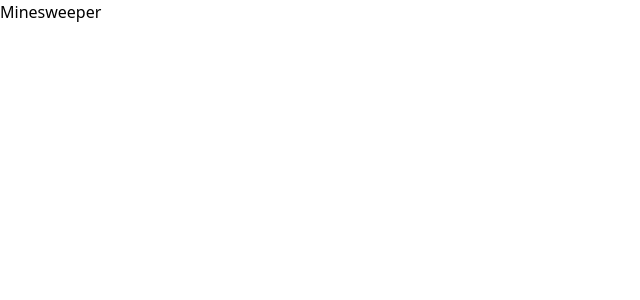
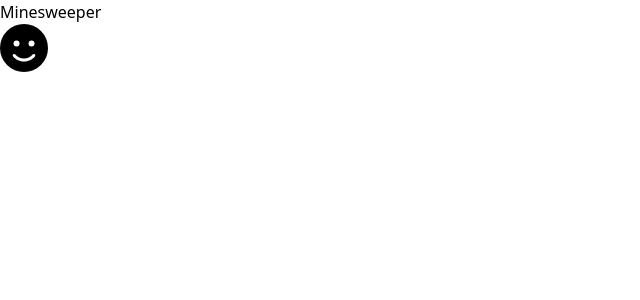
Before and after one commit to albertsube/minesweeper, a React (Vite) app: page / in a window 1280 px wide. Shown: the top 300 px of the page, without its empty margins (0-640 px from the left). Built offline with nearby package versions, Linux system fonts and the light colour scheme.

Commit message:
ft: game state management

```diff
--- a/src/App.jsx
+++ b/src/App.jsx
@@ -1,6 +1,14 @@
+import { useState } from 'react'
 import Minefield from './components/Minefield'
+import Face from './components/Face'
 
 function App() {
+
+  const [gameState, setGameState] = useState(0)
+
+  const setWin = () => setGameState(1)
+  const setLose = () => setGameState(-1)
+  const restartGame = () => setGameState(0)
 
   return (
     <div
@@ -11,7 +19,15 @@
       >
         Minesweeper
       </h1>
-      <Minefield numMines={10} numRows={10} numCols={10}/>
+      <Face gameState={gameState} handleClick={restartGame} />
+      <Minefield
+        numMines={10}
+        numRows={10}
+        numCols={10}
+        setWin={setWin}
+        setLose={setLose}
+        gameState={gameState}
+      />
     </div>
   )
 }
--- /dev/null
+++ b/src/components/Face.jsx
@@ -0,0 +1,25 @@
+import React from 'react'
+
+export default function Face({gameState, handleClick}) {
+    return (
+        <div className='mb-5' onClick={handleClick}>
+            {gameState === 0 &&
+                <svg xmlns="http://www.w3.org/2000/svg" height="3em" viewBox="0 0 512 512">
+                    <path d="M256 512A256 256 0 1 0 256 0a256 256 0 1 0 0 512zM164.1 325.5C182 346.2 212.6 368 256 368s74-21.8 91.9-42.5c5.8-6.7 15.9-7.4 22.6-1.6s7.4 15.9 1.6 22.6C349.8 372.1 311.1 400 256 400s-93.8-27.9-116.1-53.5c-5.8-6.7-5.1-16.8 1.6-22.6s16.8-5.1 22.6 1.6zM144.4 208a32 32 0 1 1 64 0 32 32 0 1 1 -64 0zm192-32a32 32 0 1 1 0 64 32 32 0 1 1 0-64z"/>
+                </svg>
+            }
+
+            {gameState === 1 &&
+                <svg xmlns="http://www.w3.org/2000/svg" height="3em" viewBox="0 0 512 512">
+                    <path d="M256 512A256 256 0 1 0 256 0a256 256 0 1 0 0 512zM164.1 325.5C182 346.2 212.6 368 256 368s74-21.8 91.9-42.5c5.8-6.7 15.9-7.4 22.6-1.6s7.4 15.9 1.6 22.6C349.8 372.1 311.1 400 256 400s-93.8-27.9-116.1-53.5c-5.8-6.7-5.1-16.8 1.6-22.6s16.8-5.1 22.6 1.6zm53.5-96.7l0 0 0 0-.2-.2c-.2-.2-.4-.5-.7-.9c-.6-.8-1.6-2-2.8-3.4c-2.5-2.8-6-6.6-10.2-10.3c-8.8-7.8-18.8-14-27.7-14s-18.9 6.2-27.7 14c-4.2 3.7-7.7 7.5-10.2 10.3c-1.2 1.4-2.2 2.6-2.8 3.4c-.3 .4-.6 .7-.7 .9l-.2 .2 0 0 0 0 0 0c-2.1 2.8-5.7 3.9-8.9 2.8s-5.5-4.1-5.5-7.6c0-17.9 6.7-35.6 16.6-48.8c9.8-13 23.9-23.2 39.4-23.2s29.6 10.2 39.4 23.2c9.9 13.2 16.6 30.9 16.6 48.8c0 3.4-2.2 6.5-5.5 7.6s-6.9 0-8.9-2.8l0 0 0 0zm160 0l0 0-.2-.2c-.2-.2-.4-.5-.7-.9c-.6-.8-1.6-2-2.8-3.4c-2.5-2.8-6-6.6-10.2-10.3c-8.8-7.8-18.8-14-27.7-14s-18.9 6.2-27.7 14c-4.2 3.7-7.7 7.5-10.2 10.3c-1.2 1.4-2.2 2.6-2.8 3.4c-.3 .4-.6 .7-.7 .9l-.2 .2 0 0 0 0 0 0c-2.1 2.8-5.7 3.9-8.9 2.8s-5.5-4.1-5.5-7.6c0-17.9 6.7-35.6 16.6-48.8c9.8-13 23.9-23.2 39.4-23.2s29.6 10.2 39.4 23.2c9.9 13.2 16.6 30.9 16.6 48.8c0 3.4-2.2 6.5-5.5 7.6s-6.9 0-8.9-2.8l0 0 0 0 0 0z"/>
+                </svg>
+            }
+
+            {gameState === -1 &&
+                <svg xmlns="http://www.w3.org/2000/svg" height="3em" viewBox="0 0 512 512">
+                    <path d="M256 512A256 256 0 1 0 256 0a256 256 0 1 0 0 512zm0-224a64 64 0 1 1 0 128 64 64 0 1 1 0-128zM100.7 132.7c6.2-6.2 16.4-6.2 22.6 0L160 169.4l36.7-36.7c6.2-6.2 16.4-6.2 22.6 0s6.2 16.4 0 22.6L182.6 192l36.7 36.7c6.2 6.2 6.2 16.4 0 22.6s-16.4 6.2-22.6 0L160 214.6l-36.7 36.7c-6.2 6.2-16.4 6.2-22.6 0s-6.2-16.4 0-22.6L137.4 192l-36.7-36.7c-6.2-6.2-6.2-16.4 0-22.6zm192 0c6.2-6.2 16.4-6.2 22.6 0L352 169.4l36.7-36.7c6.2-6.2 16.4-6.2 22.6 0s6.2 16.4 0 22.6L374.6 192l36.7 36.7c6.2 6.2 6.2 16.4 0 22.6s-16.4 6.2-22.6 0L352 214.6l-36.7 36.7c-6.2 6.2-16.4 6.2-22.6 0s-6.2-16.4 0-22.6L329.4 192l-36.7-36.7c-6.2-6.2-6.2-16.4 0-22.6z"/>
+                </svg>
+            }
+        </div>
+    )
+}
--- a/src/components/Minefield.jsx
+++ b/src/components/Minefield.jsx
@@ -2,7 +2,7 @@
 import Tile from './Tile'
 import { DIRECTIONS } from '../constants/directions'
 
-const Minefield = ({numMines, numRows, numCols=numRows}) => {
+const Minefield = ({numMines, numRows, numCols=numRows, setWin, setLose, gameState}) => {
 
     const [ mineField, setMinefield ] = useState([])
 
@@ -46,11 +46,31 @@
     }
 
     useEffect(()=>{
-        setMinefield(createField(numMines, numRows, numCols))
-    },[])
+        if(gameState===0){
+            setMinefield(createField(numMines, numRows, numCols))
+        }
+    },[gameState])
+
+    useEffect( () => {
+        let isWin = true
+        if(mineField.length===0) return
+        for(let i=0; i<numRows; i++){
+            for(let j=0; j<numCols; j++){
+                if(mineField[i][j].isCovered && !mineField[i][j].hasMine){
+                    isWin = false
+                    break
+                }
+            }
+        }
+        if(isWin) setWin()
+    },[mineField])
 
     const uncoverTile = (field, i, j) => {
         field[i][j].isCovered = false
+        if(field[i][j].hasMine){
+            setLose()
+            return
+        }
         if(field[i][j].value === 0){
             DIRECTIONS.forEach( d => {
                 const newX = d.x + i
@@ -62,6 +82,7 @@
 
     const handleClick = (e,i,j) => {
         e.preventDefault()
+        if(gameState!==0) return
         let newField = [...mineField]
         if(e.type == 'click' && !newField[i][j].isMarked) uncoverTile(newField,i,j)
         else if(e.type == 'contextmenu') newField[i][j].isMarked = !newField[i][j].isMarked
```
